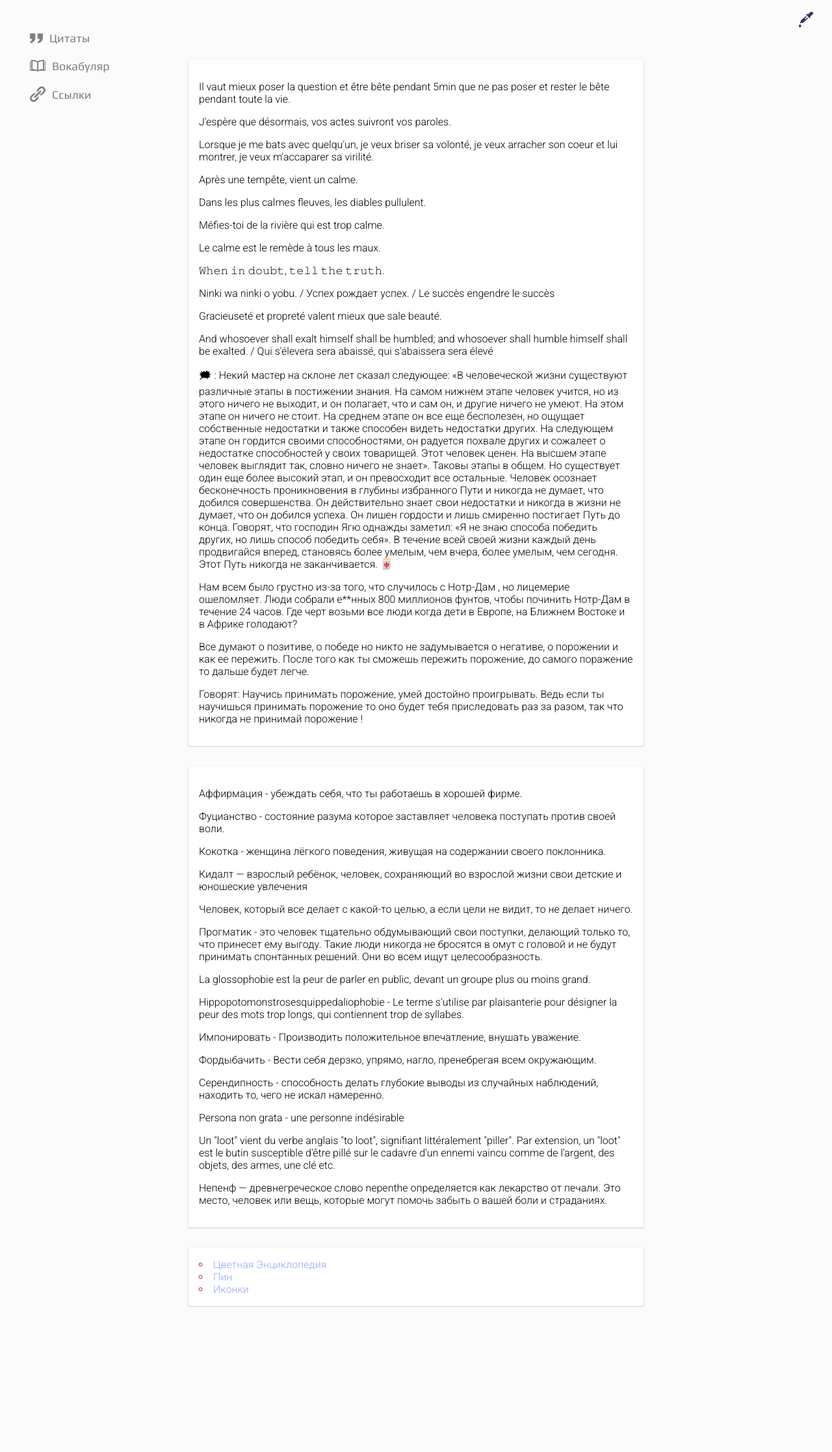
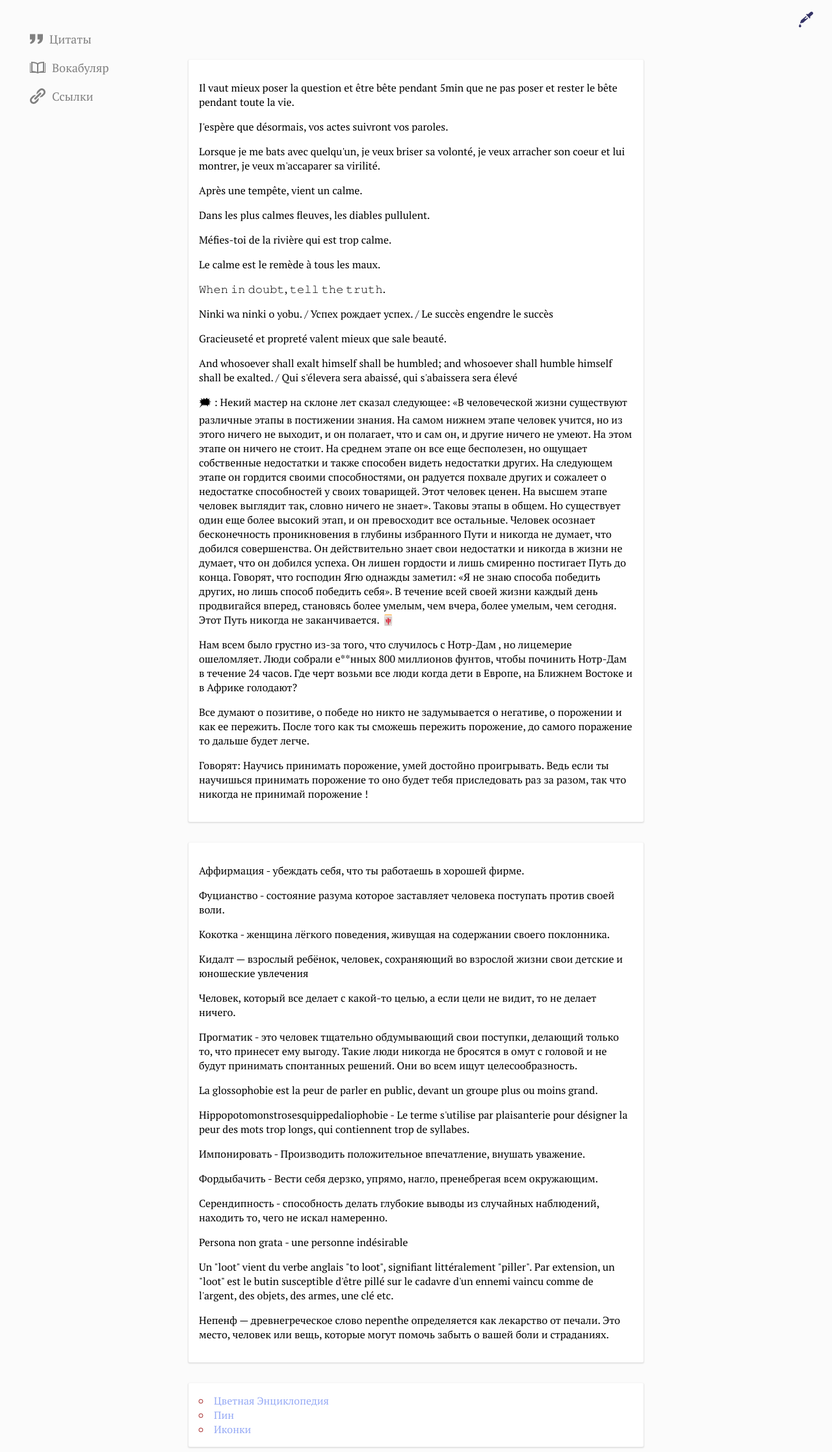
Before and after one commit to suyokiri/note, a PHP site: page / in a window 1280 px wide. Shown: the whole page at 65% size. Before the commit the page ends 2012 px from the top, so only its background shows below. Run offline with PHP 8.4, Linux system fonts and the light colour scheme.

Commit message:
Update note.css

```diff
--- a/note.css
+++ b/note.css
@@ -1,5 +1,4 @@
-@import url('https://fonts.googleapis.com/css2?family=Play:wght@400;700&display=swap');
-
+@import url('https://fonts.googleapis.com/css2?family=PT+Serif&display=swap');
 @import url('https://fonts.googleapis.com/css2?family=Oswald:wght@300;400&family=Roboto:wght@300&display=swap');
 
 
@@ -14,9 +13,8 @@
   --hover-color: hsl(248deg 94% 73%);
   --mode: #343366;
   --sh: 0px 1px 2px 1px rgb(0 0 0 / 10%);
-  --f: 'Play', sans-serif;
-  --f1: 'Oswald', sans-serif;
-  --f2: 'Roboto', sans-serif;
+  --f: 'PT Serif', serif;
+
 }
 
 [data-theme="dark"] {
@@ -73,7 +71,7 @@ li {
   padding: 1em;
   border-radius: 2px;
   background: var(--secondary-color);
-  font-family: var(--f2);
+  font-family: var(--f);
   margin-top: 2em;
 }
 
```
